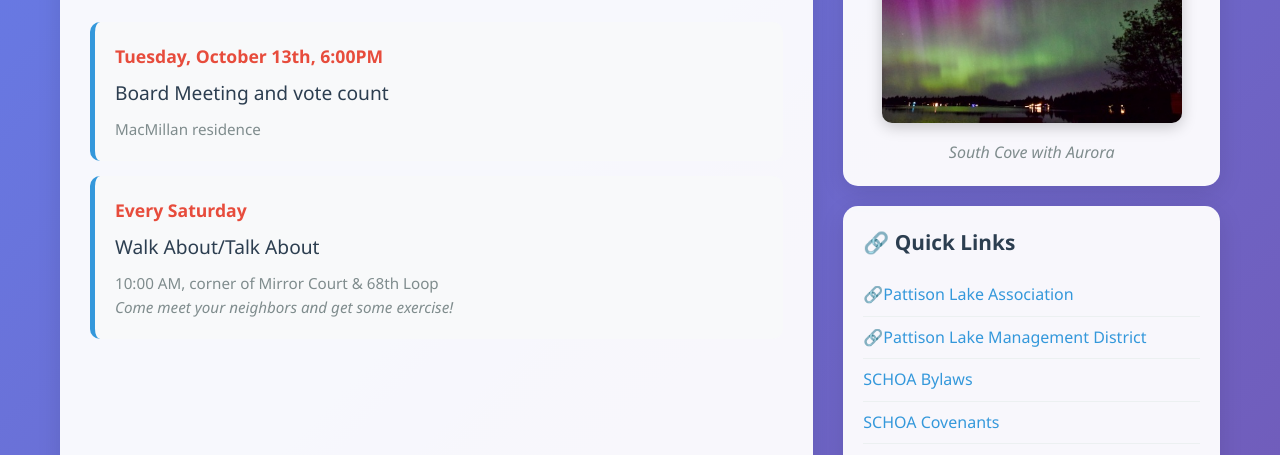
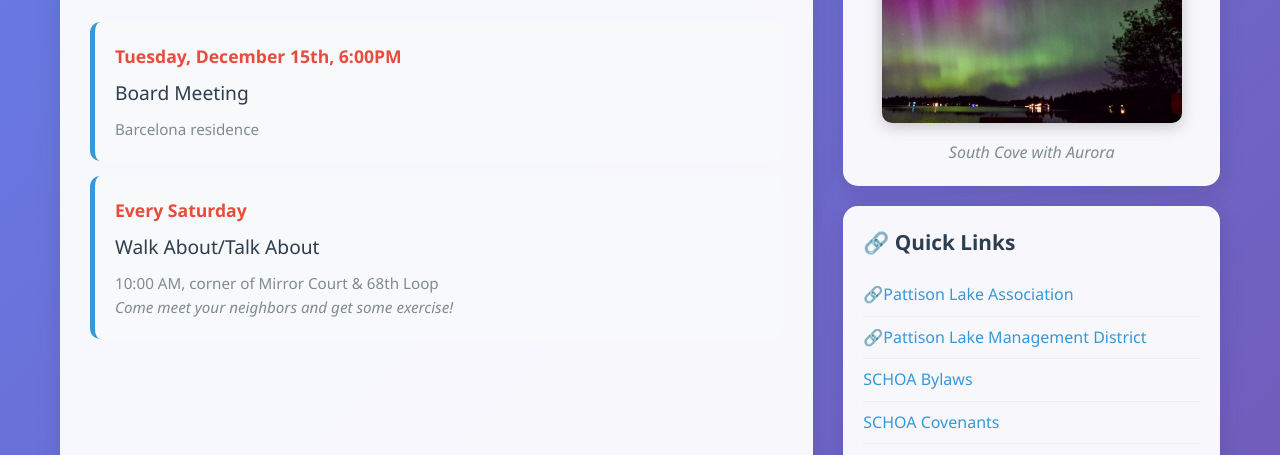
Before and after one commit to garumph/schoalacey, a plain HTML site: page index.html in a window 1280 px wide. Shown: the part 345-800 px from the top of the page. Drawn offline with Linux system fonts and the light colour scheme.

Commit message:
november minutes

```diff
--- a/index.html
+++ b/index.html
@@ -332,9 +332,9 @@
                 <h2>📅 Upcoming Events & Meetings</h2>
 
                 <div class="event-item">
-                    <div class="event-date">Tuesday, October 13th, 6:00PM</div>
-                    <div class="event-title">Board Meeting and vote count</div>
-                    <div class="event-details">MacMillan residence</div>
+                    <div class="event-date">Tuesday, December 15th, 6:00PM</div>
+                    <div class="event-title">Board Meeting</div>
+                    <div class="event-details">Barcelona residence</div>
                 </div>
 
 
```
Also changed, not shown: minutes2026.html (+1 -0 lines), 1 other file.
